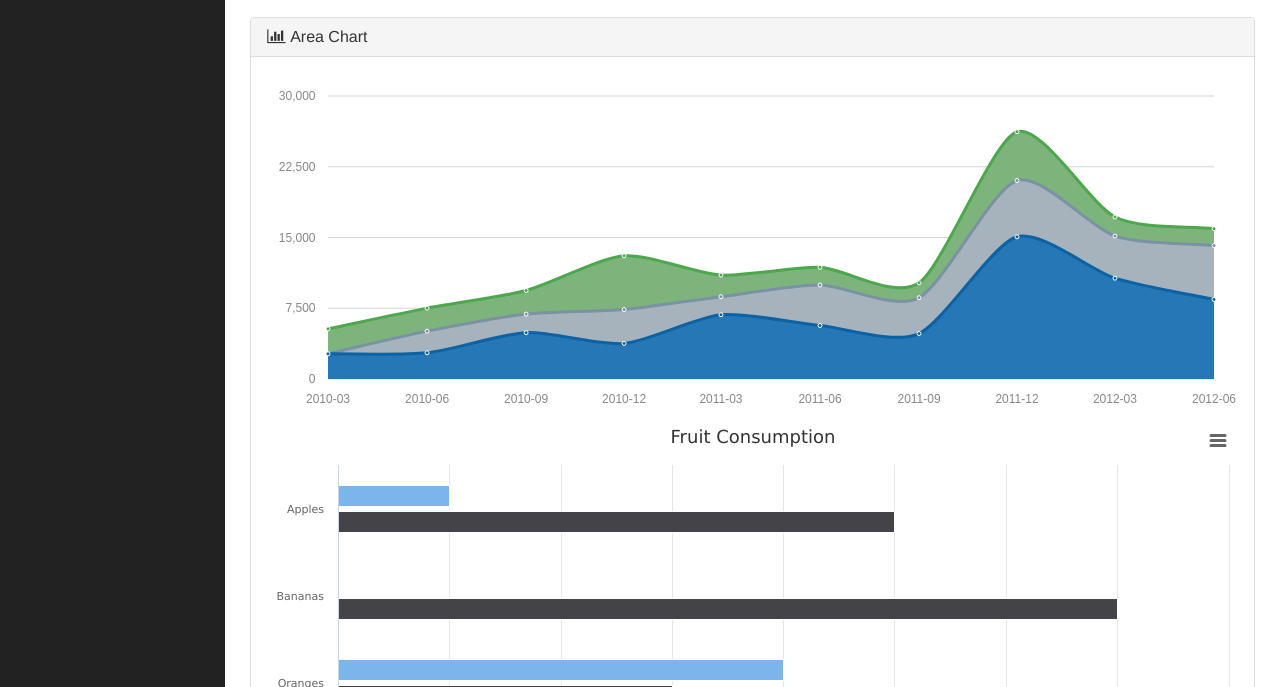
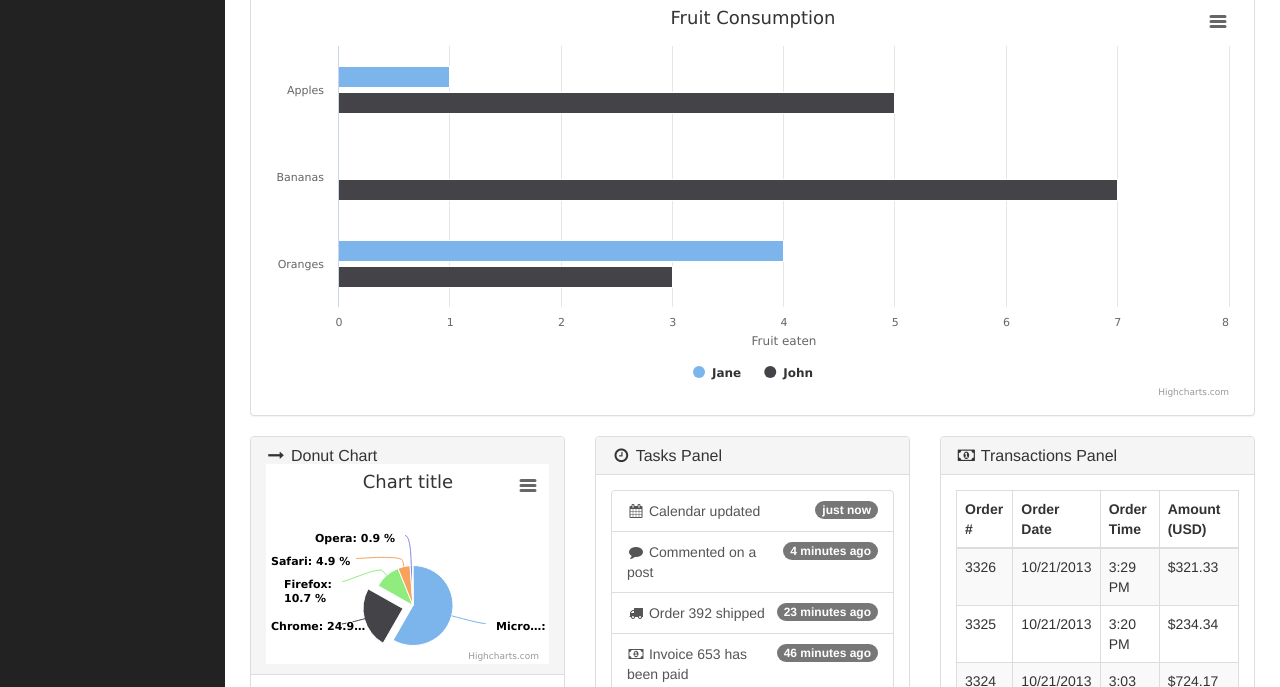
Before and after one commit to william-t/blk_dashboard, a plain HTML site: page index.html in a window 1280 px wide. Shown: the part 474-1161 px from the top of the page. Drawn offline with nearby package versions, Linux system fonts and the light colour scheme.

Commit message:
INDEX.html : Basic design cleanup

```diff
--- a/css/sb-admin.css
+++ b/css/sb-admin.css
@@ -7,7 +7,8 @@
 /* Global Styles */
 
 body {
-    margin-top: 100px;
+    /*margin-top: 100px;*/
+    margin: 0;
     background-color: #222;
 }
 
--- a/index.html
+++ b/index.html
@@ -185,9 +185,9 @@
                             </li>
                         </ul>
                     </li>
-<!--                     <li>
+                    <li>
                         <a href="blank-page.html"><i class="fa fa-fw fa-file"></i> Blank Page</a>
-                    </li> -->
+                    </li>
 <!--                     <li>
                         <a href="index-rtl.html"><i class="fa fa-fw fa-dashboard"></i> RTL Dashboard</a>
                     </li> -->
@@ -213,16 +213,7 @@
                         </ol>
                     </div>
                 </div>
-                <!-- /.row -->
 
-                <div class="row">
-                    <div class="col-lg-12">
-                        <div class="alert alert-info alert-dismissable">
-                            <button type="button" class="close" data-dismiss="alert" aria-hidden="true">&times;</button>
-                            <i class="fa fa-info-circle"></i>  <strong>Like SB Admin?</strong> Try out <a href="http://startbootstrap.com/template-overviews/sb-admin-2" class="alert-link">SB Admin 2</a> for additional features!
-                        </div>
-                    </div>
-                </div>
                 <!-- /.row -->
 
                 <div class="row">
@@ -324,8 +315,7 @@
                                 <h3 class="panel-title"><i class="fa fa-bar-chart-o fa-fw"></i> Area Chart</h3>
                             </div>
                             <div class="panel-body">
-                                <div id="morris-area-chart"></div>
-                                <div id="container" style="width:100%; height:400px;"></div>
+                                <div id="fruitchart" style="width:100%; height:400px;"></div>
 
                             </div>
                         </div>
@@ -338,6 +328,7 @@
                         <div class="panel panel-default">
                             <div class="panel-heading">
                                 <h3 class="panel-title"><i class="fa fa-long-arrow-right fa-fw"></i> Donut Chart</h3>
+                                <div id="piechart" style="width:100%; height:200px;"></div>
                             </div>
                             <div class="panel-body">
                                 <div id="morris-donut-chart"></div>
@@ -487,8 +478,8 @@
 
     <script>
 
-    $(function () {
-            $('#container').highcharts({
+        $(function () {
+            $('#fruitchart').highcharts({
                 chart: {
                     type: 'bar'
                 },
@@ -513,6 +504,59 @@
             });
         });
 
+
+        $(function () {
+            $('#piechart').highcharts({
+                chart: {
+                    plotBackgroundColor: null,
+                    plotBorderWidth: null,
+                    plotShadow: false,
+                    type: 'pie'
+                },
+                tooltip: {
+                    pointFormat: '{series.name}: <b>{point.percentage:.1f}%</b>'
+                },
+                plotOptions: {
+                    pie: {
+                        allowPointSelect: true,
+                        cursor: 'pointer',
+                        dataLabels: {
+                            enabled: true,
+                            format: '<b>{point.name}</b>: {point.percentage:.1f} %',
+                            style: {
+                                color: (Highcharts.theme && Highcharts.theme.contrastTextColor) || 'black'
+                            }
+                        }
+                    }
+                },
+                series: [{
+                    name: 'Brands',
+                    colorByPoint: true,
+                    data: [{
+                        name: 'Microsoft Internet Explorer',
+                        y: 56.33
+                    }, {
+                        name: 'Chrome',
+                        y: 24.03,
+                        sliced: true,
+                        selected: true
+                    }, {
+                        name: 'Firefox',
+                        y: 10.38
+                    }, {
+                        name: 'Safari',
+                        y: 4.77
+                    }, {
+                        name: 'Opera',
+                        y: 0.91
+                    }, {
+                        name: 'Proprietary or Undetectable',
+                        y: 0.2
+                    }]
+                }]
+            });
+        });
+
     </script>
 
      <script src="js/plugins/morris/raphael.min.js"></script>
```
